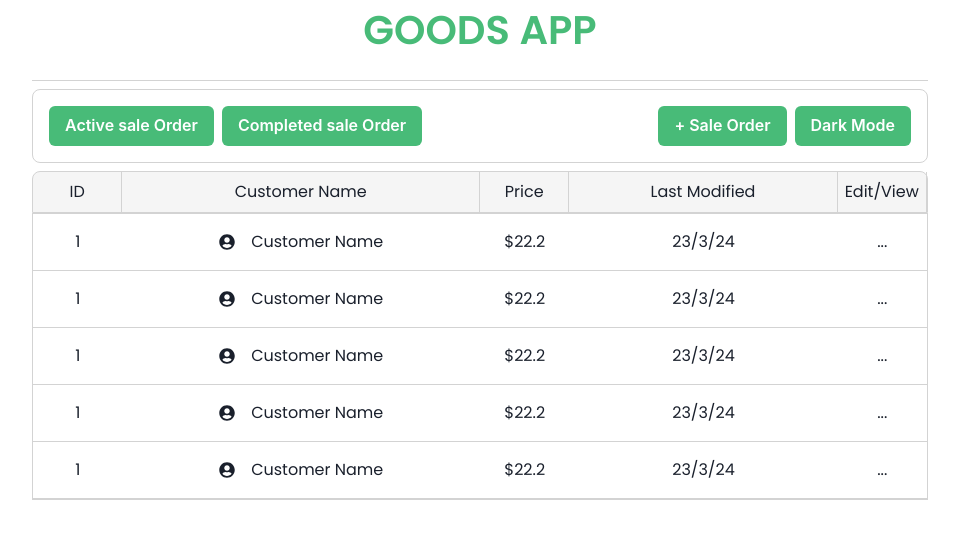
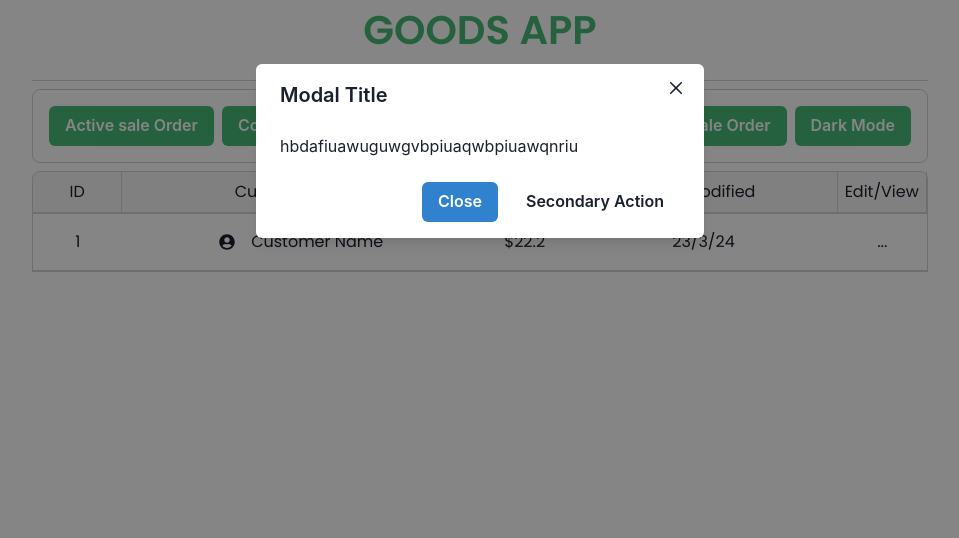
Before and after one commit to YYashSingh-9/goodsapp, a React (Vite) app: page / in a window 1280 px wide. Both pictures are taken after a click on the button "+ Sale Order". Shown: the top 538 px of the page, without its empty margins (160-1119 px from the left). Built offline with nearby package versions, Linux system fonts and the light colour scheme.

Commit message:
modal added

```diff
--- a/src/Components/HomePage.jsx
+++ b/src/Components/HomePage.jsx
@@ -1,12 +1,20 @@
-import { Box, Button, Grid, GridItem, HStack } from "@chakra-ui/react";
+import {
+  Box,
+  Button,
+  Grid,
+  GridItem,
+  HStack,
+  useDisclosure,
+} from "@chakra-ui/react";
 import classes from "./HomePage.module.css";
 import ListHeaderTab from "./additionalComponents/ListHeaderTab";
 import ListItem from "./additionalComponents/ListItem";
 import { useColorMode } from "@chakra-ui/react";
+import Modal from "./additionalComponents/Modal";
 
 const HomePage = () => {
   const { toggleColorMode } = useColorMode();
-
+  const { isOpen, onOpen, onClose } = useDisclosure();
   return (
     <>
       <Grid
@@ -62,6 +70,7 @@ const HomePage = () => {
               bg={"#48BB78"}
               ml={"auto"}
               _hover={{ bg: "#2F855A" }}
+              onClick={onOpen}
             >
               + Sale Order
             </Button>
@@ -76,16 +85,14 @@ const HomePage = () => {
             </Button>
           </HStack>
         </GridItem>
+
         <GridItem h={"auto"}>
           <ListHeaderTab />
           <Box className={classes.listTab}>
             <ListItem />
-            <ListItem />
-            <ListItem />
-            <ListItem />
-            <ListItem />
           </Box>
         </GridItem>
+        <Modal isOpen={isOpen} onClose={onClose} />
       </Grid>
     </>
   );
--- /dev/null
+++ b/src/Components/additionalComponents/Modal.jsx
@@ -0,0 +1,37 @@
+import {
+  Modal,
+  ModalOverlay,
+  ModalContent,
+  ModalHeader,
+  ModalFooter,
+  ModalBody,
+  ModalCloseButton,
+  Button,
+} from "@chakra-ui/react";
+
+const Modal_ = (props) => {
+  const { isOpen, onClose } = props;
+  return (
+    <>
+      <Modal isOpen={isOpen} onClose={onClose} motionPreset="none">
+        <ModalOverlay />
+        <ModalContent>
+          <ModalHeader>Modal Title</ModalHeader>
+          <ModalCloseButton />
+          <ModalBody>
+            <p>hbdafiuawuguwgvbpiuaqwbpiuawqnriu</p>
+          </ModalBody>
+
+          <ModalFooter>
+            <Button colorScheme="blue" mr={3} onClick={onClose}>
+              Close
+            </Button>
+            <Button variant="ghost">Secondary Action</Button>
+          </ModalFooter>
+        </ModalContent>
+      </Modal>
+    </>
+  );
+};
+
+export default Modal_;
--- a/src/index.css
+++ b/src/index.css
@@ -2,7 +2,7 @@
   font-family: -apple-system, BlinkMacSystemFont, sans-serif;
   line-height: 1.5;
   font-weight: 400;
-
+  padding: 0% 15%;
   color-scheme: light dark;
   color: rgba(255, 255, 255, 0.87);
 
@@ -16,7 +16,7 @@ body {
   background-color: #ffffff;
   font-family: "poppins";
   margin: 0;
-  padding: 0% 15%;
+
   min-height: 100vh;
   scroll-behavior: smooth;
 }
```
